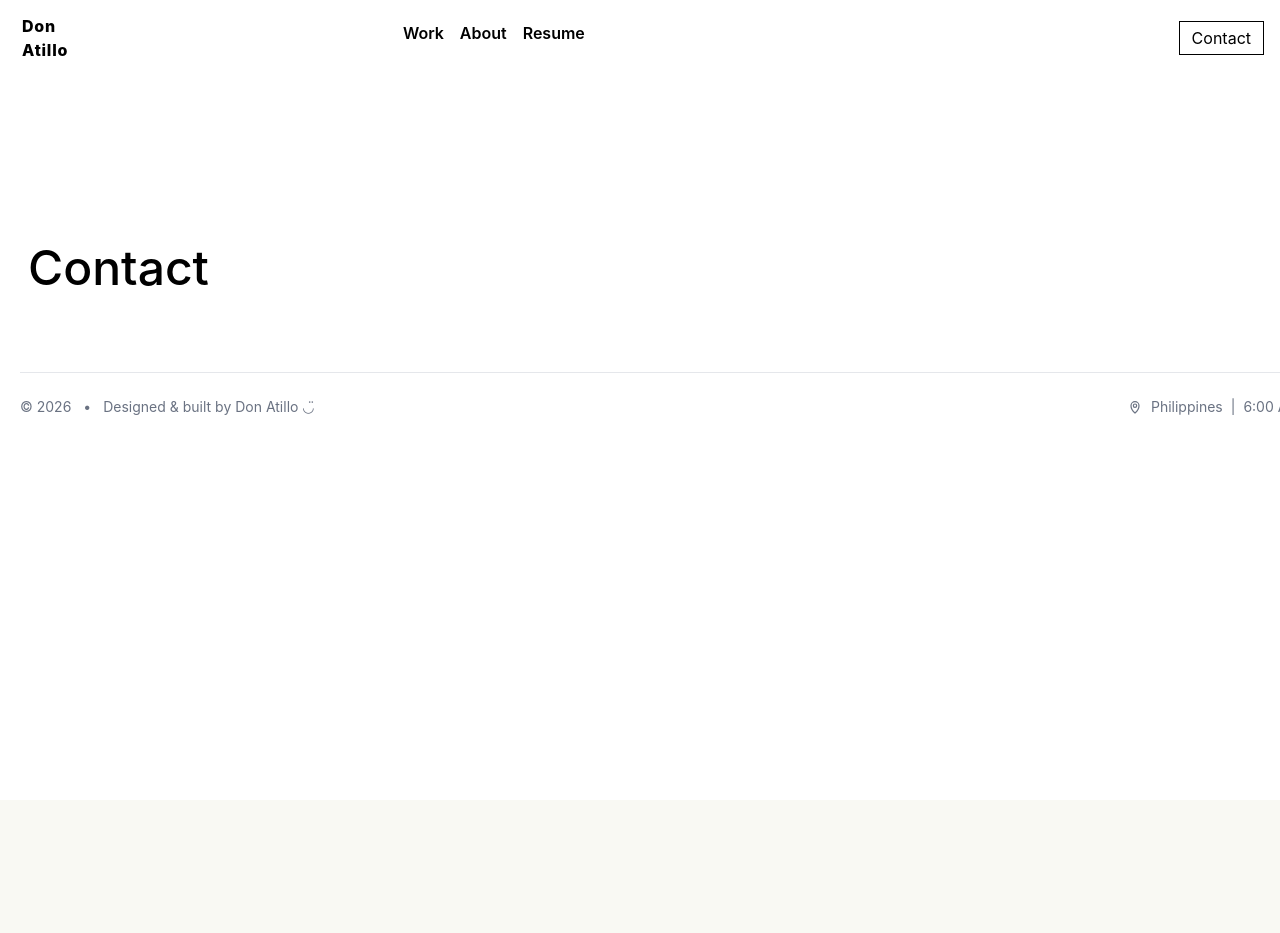
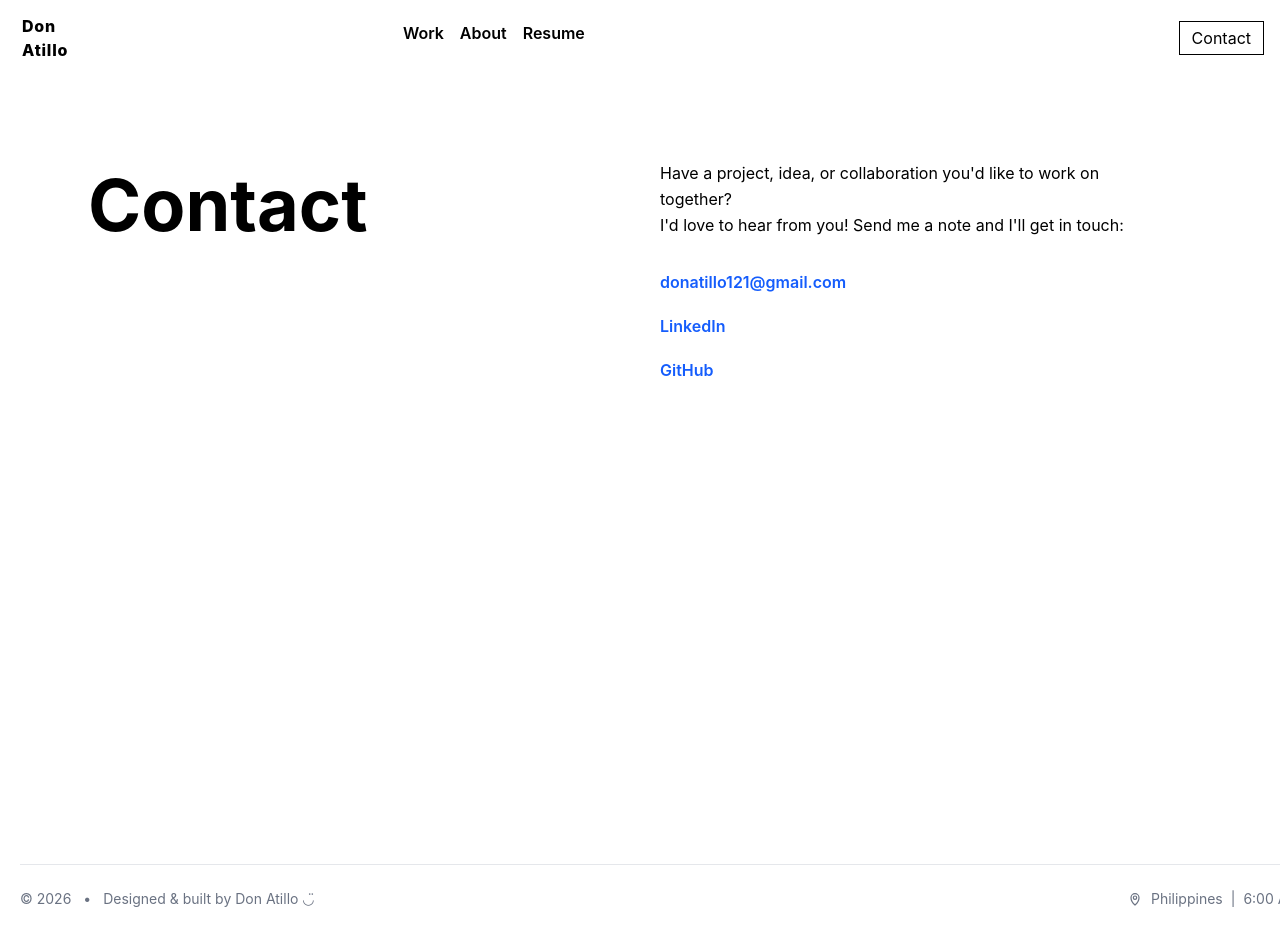
Before and after one commit to ahDonz/Ddev-Portfolio, a React (Vite) app: page /contact in a window 1280 px wide. Before the commit the page ends 800 px from the top, so only its background shows below. Built offline with nearby package versions, Linux system fonts and the light colour scheme.

Commit message:
need to achieve

```diff
--- a/src/components/About/About_skill.jsx
+++ b/src/components/About/About_skill.jsx
@@ -24,7 +24,7 @@ const AboutSkills = () => {
           ))}
 
           <li className="w-full max-w-[140px] text-center border border-gray-300 p-1">
-            <a href="/skills">
+            <a href="/work">
               + More
             </a>
           </li>
--- a/src/pages/Contact/Contact.jsx
+++ b/src/pages/Contact/Contact.jsx
@@ -1,13 +1,125 @@
-import PageTitle from "../../components/PageTitle";
+import { useState } from "react";
 
 const Contact = () => {
+  const [copied, setCopied] = useState(false);
+
+  const copyEmail = () => {
+    navigator.clipboard.writeText("donatillo121@gmail.com");
+
+    setCopied(true);
+
+    setTimeout(() => {
+      setCopied(false);
+    }, 2000);
+  };
+
   return (
     <>
-      <PageTitle title="Contact" />
+      <section className="min-h-screen px-5 sm:px-8 md:px-20 py-24">
 
-      <div>
-        {/* Contact content */}
-      </div>
+        <div className="grid grid-cols-1 md:grid-cols-2 gap-12 md:gap-10 items-start">
+
+          {/* Left Side */}
+          <div>
+            <h1
+              className="
+                text-5xl
+                sm:text-6xl
+                md:text-7xl
+                font-bold
+                leading-tight
+              "
+            >
+              Contact
+            </h1>
+          </div>
+
+
+          {/* Right Side */}
+          <div className="w-full max-w-lg">
+
+            <p
+              className="
+                text-sm
+                sm:text-base
+                leading-relaxed
+                mb-8
+              "
+            >
+              Have a project, idea, or collaboration you'd like to work on together?
+              <br />
+              I'd love to hear from you! Send me a note and I'll get in touch:
+            </p>
+
+
+            <div className="space-y-5">
+
+              {/* Copy Email */}
+              <button
+                onClick={copyEmail}
+                className="
+                  block
+                  text-left
+                  text-sm
+                  sm:text-base
+                  font-semibold
+                  text-blue-600
+                  hover:text-blue-800
+                  hover:underline
+                  transition
+                  cursor-pointer
+                "
+              >
+                {copied ? "Email Copied!" : "donatillo121@gmail.com"}
+              </button>
+
+
+              {/* LinkedIn */}
+              <a
+                href="https://www.linkedin.com/in/don-johnson-atillo-b6595839b/"
+                target="_blank"
+                rel="noopener noreferrer"
+                className="
+                  block
+                  text-sm
+                  sm:text-base
+                  font-semibold
+                  text-blue-600
+                  hover:text-blue-800
+                  hover:underline
+                  transition
+                "
+              >
+                LinkedIn
+              </a>
+
+
+              {/* GitHub */}
+              <a
+                href="https://github.com/ahDonz"
+                target="_blank"
+                rel="noopener noreferrer"
+                className="
+                  block
+                  text-sm
+                  sm:text-base
+                  font-semibold
+                  text-blue-600
+                  hover:text-blue-800
+                  hover:underline
+                  transition
+                "
+              >
+                GitHub
+              </a>
+
+            </div>
+
+          </div>
+
+        </div>
+
+      </section>
     </>
   );
 };
```
